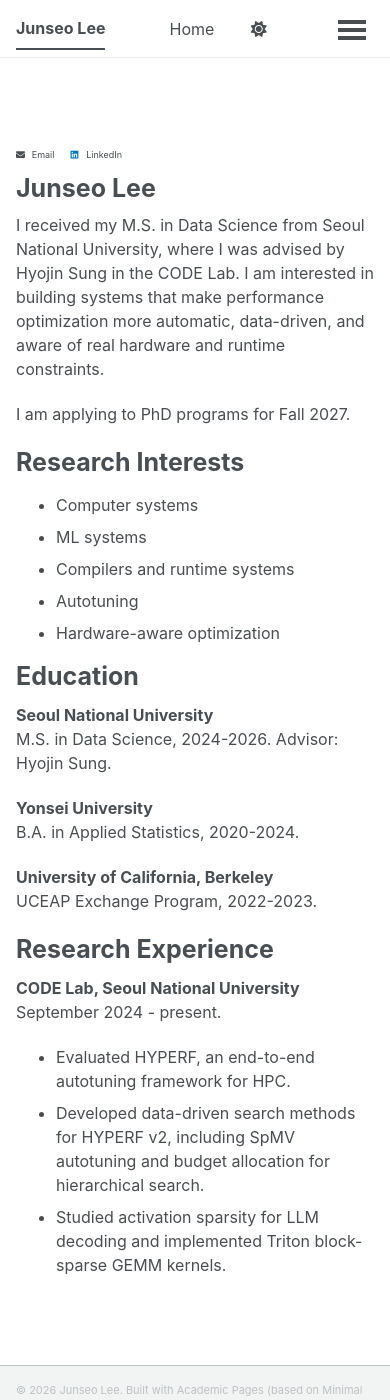
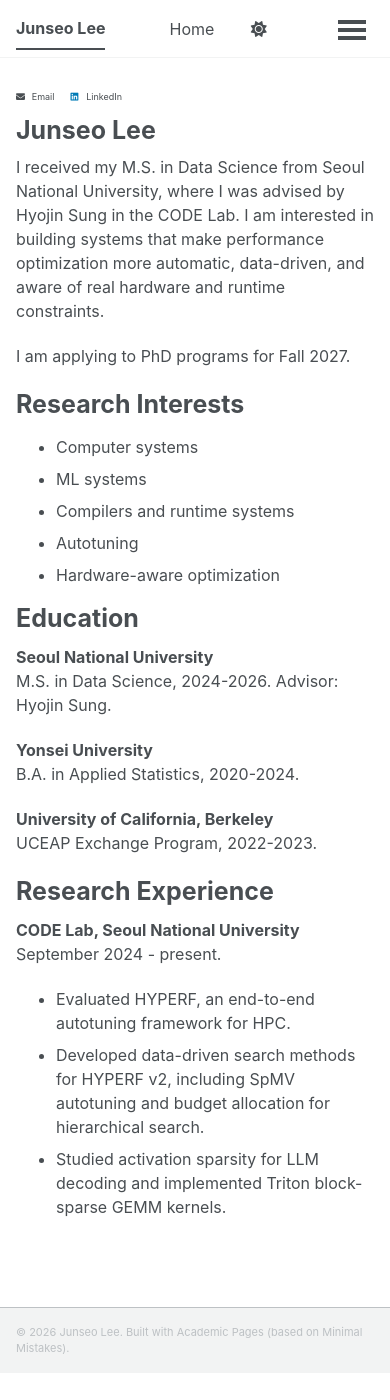
Before and after one commit to jseool/jseool.github.io, a Jekyll site: the page built from _pages/about.md, in a window 390 px wide and 1400 px high. Built offline with Jekyll 4.4.1, drawn with Linux system fonts in a browser that asks for light colours; a style sheet for code colours, icons or effects is not loaded.

Commit message:
Override mobile sidebar spacer

```diff
--- a/_sass/layout/_sidebar.scss
+++ b/_sass/layout/_sidebar.scss
@@ -327,7 +327,7 @@
   .sidebar {
     margin-top: 0;
     margin-bottom: 0.5em;
-    padding-top: 0;
+    padding-top: 0 !important;
   }
 
   .sidebar .author__content,
```
